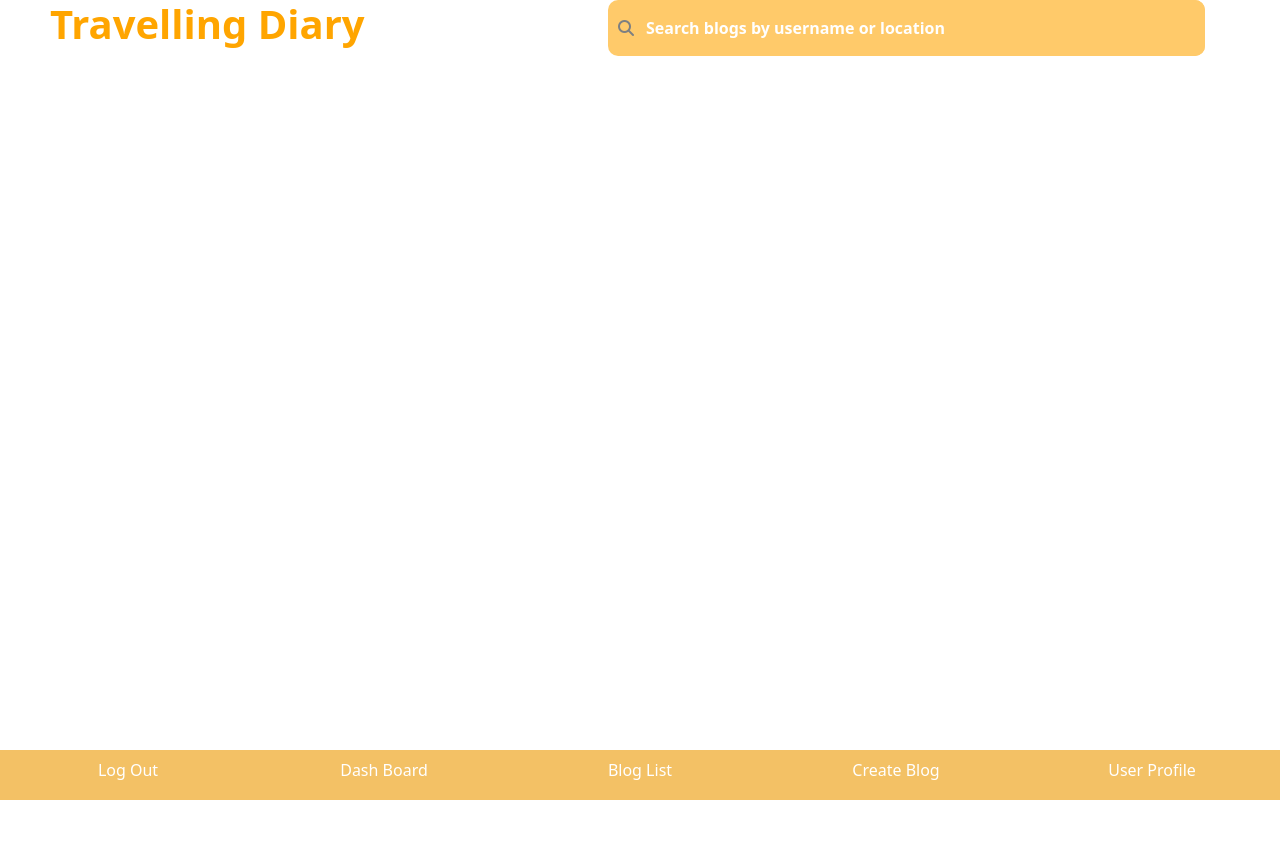
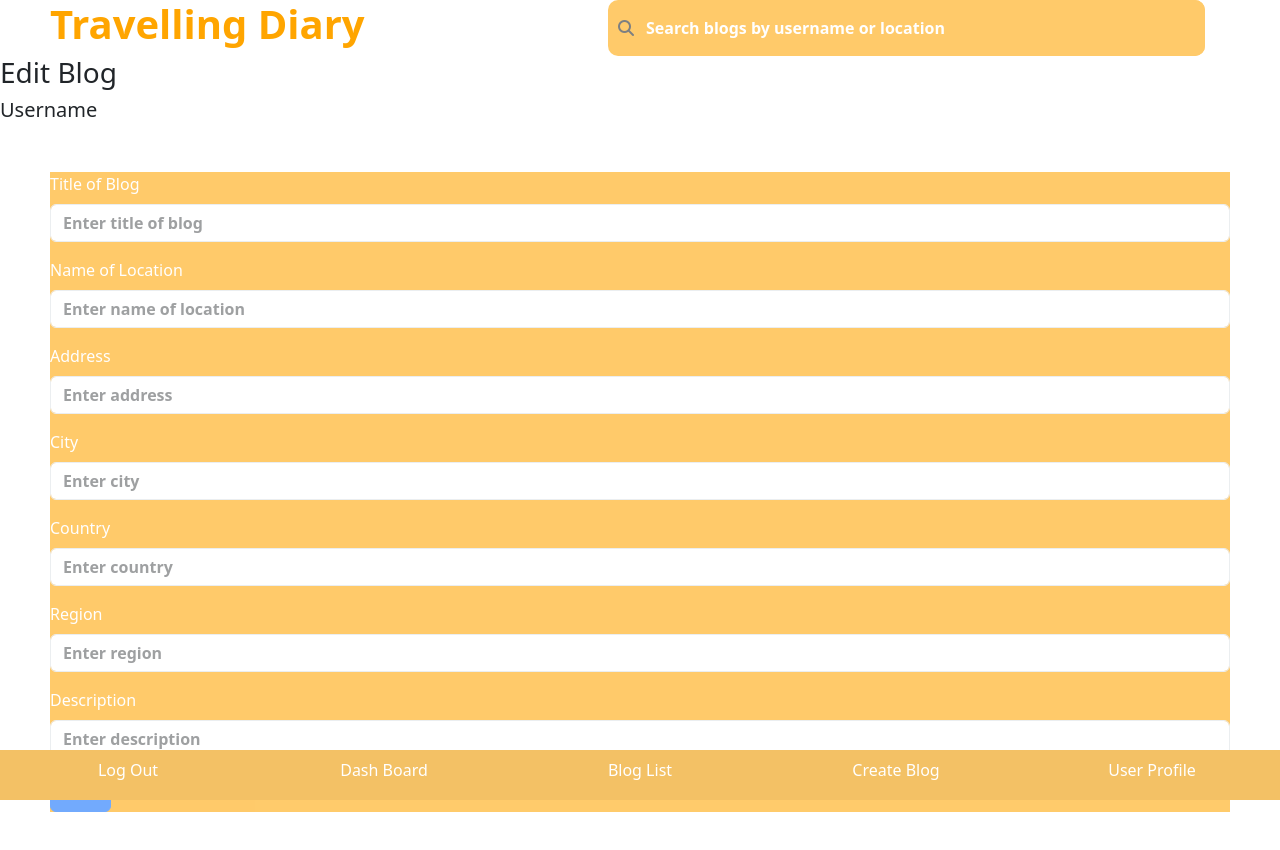
Before and after one commit to frankie3388/t3-finalproject-frontend, a React (Create React App) app: page /editblog in a window 1280 px wide. Shown: the top 850 px of the page. Before the commit the page ends 800 px from the top, so only its background shows below. Built offline with nearby package versions, Linux system fonts and the light colour scheme.

Commit message:
create edit blog form

```diff
--- /dev/null
+++ b/src/components/EditBlogForm.jsx
@@ -0,0 +1,44 @@
+import Form from 'react-bootstrap/Form';
+// The edit blog form will use the same css file as the 'CreateBlogForm' to style it.
+import '../styling/components/CreateBlogForm.css';
+import Button from 'react-bootstrap/Button';
+
+function EditBlogForm() {
+    return (
+        <Form className="create-blog-form">
+            <Form.Group className="mb-3" controlId="">
+              <Form.Label>Title of Blog</Form.Label>
+              <Form.Control type="text" placeholder="Enter title of blog" />
+            </Form.Group>
+            <Form.Group className="mb-3" controlId="">
+              <Form.Label>Name of Location</Form.Label>
+              <Form.Control type="text" placeholder="Enter name of location" />
+            </Form.Group>
+            <Form.Group className="mb-3" controlId="">
+              <Form.Label>Address</Form.Label>
+              <Form.Control type="text" placeholder="Enter address" />
+            </Form.Group>
+            <Form.Group className="mb-3" controlId="">
+              <Form.Label>City</Form.Label>
+              <Form.Control type="text" placeholder="Enter city" />
+            </Form.Group>
+            <Form.Group className="mb-3" controlId="">
+              <Form.Label>Country</Form.Label>
+              <Form.Control type="text" placeholder="Enter country" />
+            </Form.Group>
+            <Form.Group className="mb-3" controlId="">
+              <Form.Label>Region</Form.Label>
+              <Form.Control type="text" placeholder="Enter region" />
+            </Form.Group>
+            <Form.Group className="mb-3" controlId="">
+              <Form.Label>Description</Form.Label>
+              <Form.Control type="text" placeholder="Enter description" />
+            </Form.Group>
+            <Button variant="primary" type="submit">
+                Save
+            </Button>
+        </Form>
+    )
+}
+
+export default EditBlogForm;
--- a/src/index.js
+++ b/src/index.js
@@ -14,6 +14,7 @@ import Header from './components/Header';
 import UserProfile from './pages/UserProfilePage';
 import Dashboard from './pages/Dashboard';
 import CreateBlog from './pages/CreateBlogPage';
+import EditBlog from './pages/EditBlogPage';
 
 const root = ReactDOM.createRoot(document.getElementById('root'));
 root.render(
@@ -29,6 +30,7 @@ root.render(
         <Route path="/userprofile" element={<UserProfile />} ></Route>
         <Route path="/dashboard" element={<Dashboard />} ></Route>
         <Route path="/createblog" element={<CreateBlog />} ></Route>
+        <Route path="/editblog" element={<EditBlog />} ></Route>
       </Routes>
     </BrowserRouter>
   </React.StrictMode>
--- /dev/null
+++ b/src/pages/EditBlogPage.jsx
@@ -0,0 +1,14 @@
+import EditBlogForm from "../components/EditBlogForm";
+
+
+function EditBlog() {
+    return (
+        <div>
+            <h3>Edit Blog</h3>
+            <h5>Username</h5>
+            <EditBlogForm />
+        </div>
+    )
+}
+
+export default EditBlog;
```
